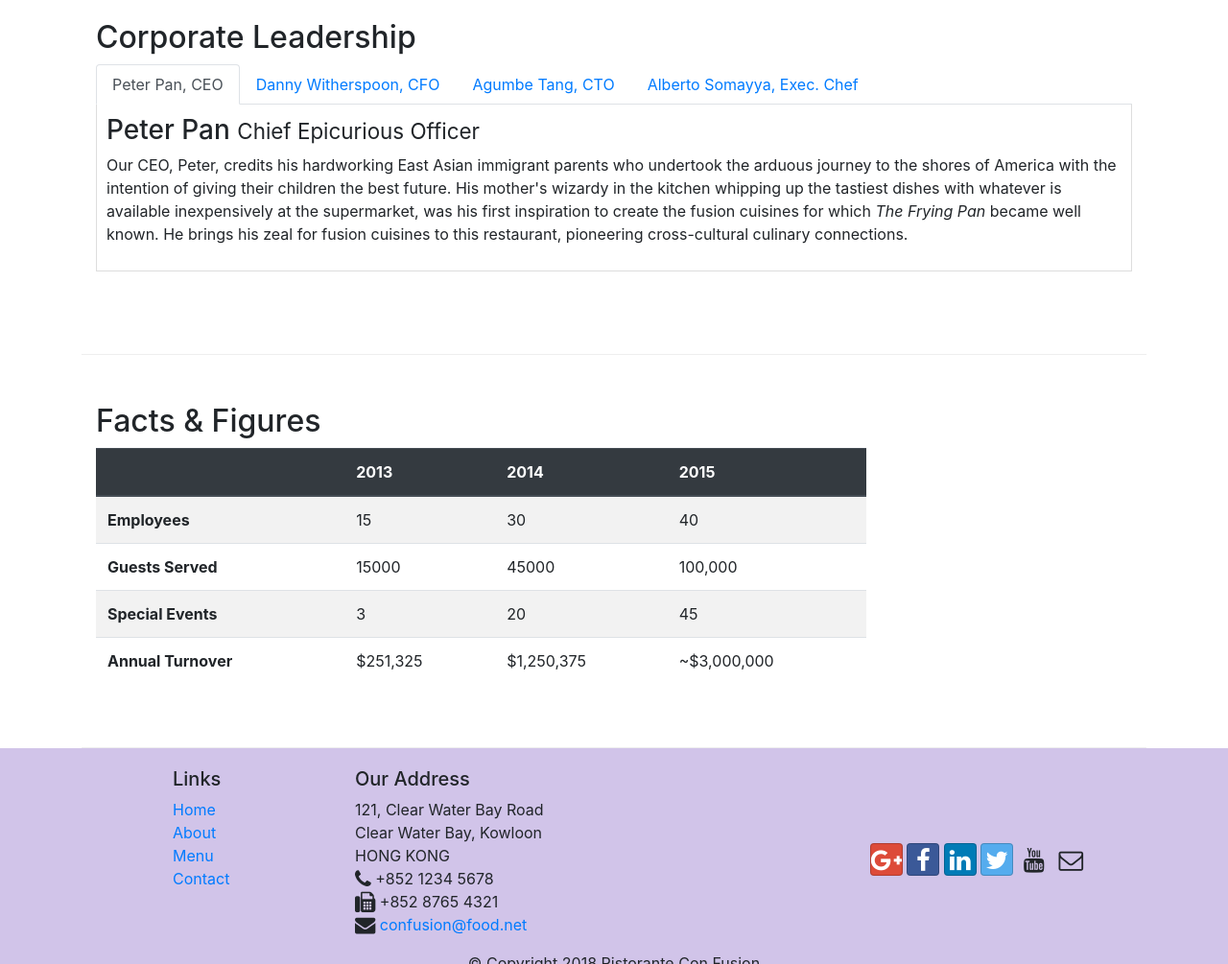
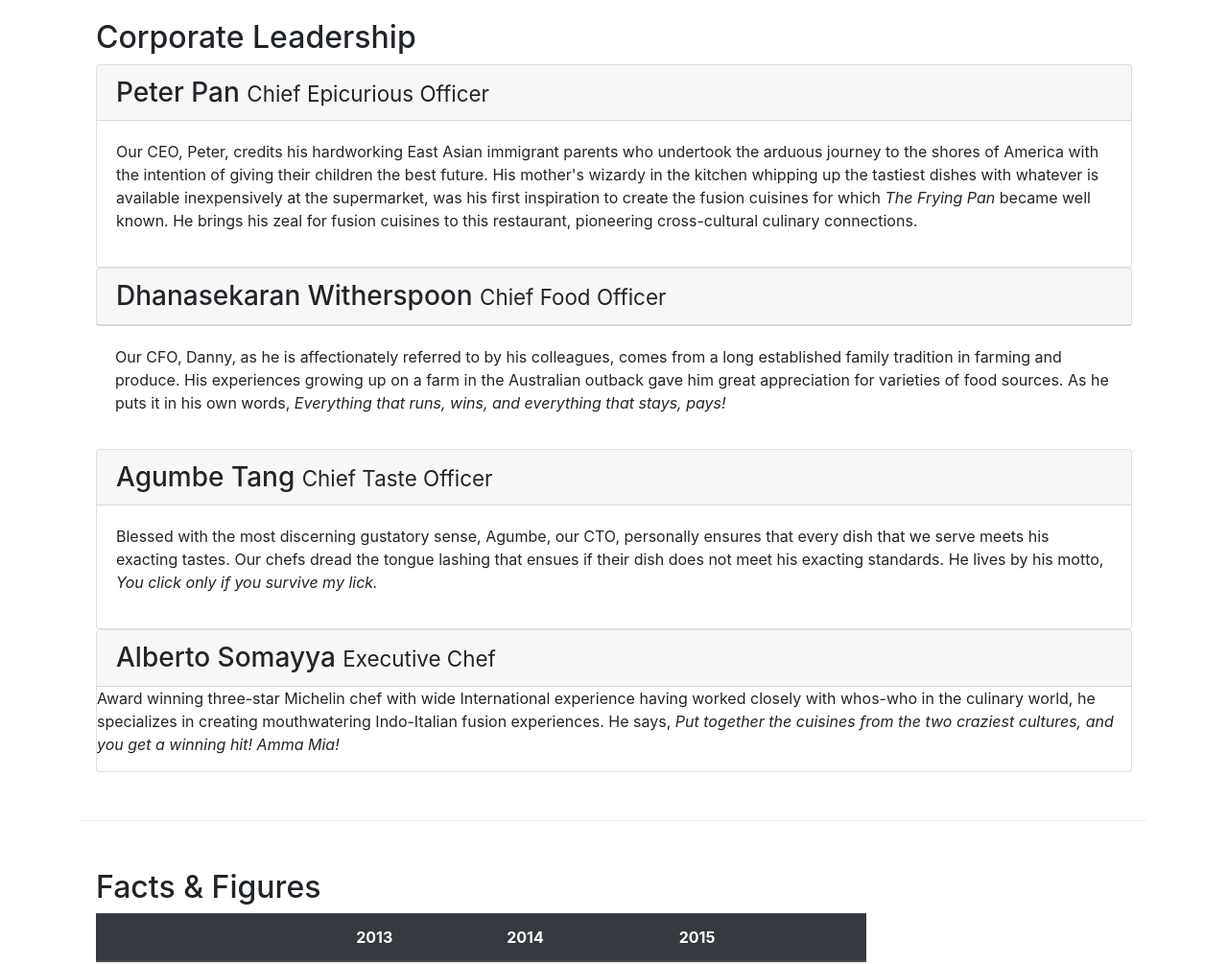
Before and after one commit to beg1shev/conFusion, a website: page aboutus.html in a window 1280 px wide. Shown: the part 1040-2045 px from the top of the page at 96% size. Drawn offline with nearby package versions, Linux system fonts and the light colour scheme.

Commit message:
Accordion

```diff
--- a/aboutus.html
+++ b/aboutus.html
@@ -99,40 +99,60 @@
             <div class="col-12">
                 <h2>Corporate Leadership</h2>
 
-                <ul class="nav nav-tabs">
-                    <li class="nav-item">
-                        <a class="nav-link active" href="#peter" role="tab" data-toggle="tab">Peter Pan, CEO</a>
-                    </li>
-                    <li class="nav-item">
-                        <a class="nav-link" href="#danny" role="tab" data-toggle="tab">Danny Witherspoon, CFO</a>
-                    </li>
-                    <li class="nav-item">
-                        <a class="nav-link" href="#agumbe" role="tab" data-toggle="tab">Agumbe Tang, CTO</a>
-                    </li>
-                    <li class="nav-item">
-                        <a class="nav-link" href="#alberto" role="tab" data-toggle="tab">Alberto Somayya, Exec. Chef</a>
-                    </li>
-                </ul>
-
-                <div class="tab-content">
-                    <div role="tabpanel" class="tab-pane fade show active" id="peter">
-                        <h3>Peter Pan <small>Chief Epicurious Officer</small></h3>
-                        <p class="d-none d-sm-block">Our CEO, Peter, credits his hardworking East Asian immigrant parents who undertook the arduous journey to the shores of America with the intention of giving their children the best future. His mother's wizardy in the kitchen whipping up the tastiest dishes with whatever is available inexpensively at the supermarket, was his first inspiration to create the fusion cuisines for which <em>The Frying Pan</em> became well known. He brings his zeal for fusion cuisines to this restaurant, pioneering cross-cultural culinary connections.</p>
+                <div id="accordion">
+                    <div class="card">
+                        <div class="card-header" role="tab" id="peterhead">
+                            <h3 class="mb-0">
+                                <a data-toggle="collapse" data-target="#peter">Peter Pan <small>Chief Epicurious Officer</small>
+                                </a>
+                            </h3>
+                        </div>
+                        <div role="tabpanel" class="collapse show" id="peter" data-parent="#accordion">
+                            <div class="card-body">
+                                <p class="d-none d-sm-block">Our CEO, Peter, credits his hardworking East Asian immigrant parents who undertook the arduous journey to the shores of America with the intention of giving their children the best future. His mother's wizardy in the kitchen whipping up the tastiest dishes with whatever is available inexpensively at the supermarket, was his first inspiration to create the fusion cuisines for which <em>The Frying Pan</em> became well known. He brings his zeal for fusion cuisines to this restaurant, pioneering cross-cultural culinary connections.</p>
+                            </div>
+                        </div>
                     </div>
 
-                    <div role="tabpanel" class="tab-pane fade show" id="danny">
-                        <h3>Dhanasekaran Witherspoon <small>Chief Food Officer</small></h3>
-                        <p class="d-none d-sm-block">Our CFO, Danny, as he is affectionately referred to by his colleagues, comes from a long established family tradition in farming and produce. His experiences growing up on a farm in the Australian outback gave him great appreciation for varieties of food sources. As he puts it in his own words, <em>Everything that runs, wins, and everything that stays, pays!</em></p>
+                    <div class="card">
+                        <div class="card-header" role="tab" id="dannyhead">
+                            <h3 class="mb-0">
+                                <a data-toggle="collapse" data-target="#danny">Dhanasekaran Witherspoon <small>Chief Food Officer</small>
+                                </a>
+                            </h3>
+                        </div>
+                    </div>
+                    <div role="tabpanel" class="collapse show" id="danny" data-parent="#accordion">
+                        <div class="card-body">
+                            <p class="d-none d-sm-block">Our CFO, Danny, as he is affectionately referred to by his colleagues, comes from a long established family tradition in farming and produce. His experiences growing up on a farm in the Australian outback gave him great appreciation for varieties of food sources. As he puts it in his own words, <em>Everything that runs, wins, and everything that stays, pays!</em></p>
+                        </div>
                     </div>
 
-                    <div role="tabpanel" class="tab-pane fade show" id="agumbe">
-                        <h3>Agumbe Tang <small>Chief Taste Officer</small></h3>
-                        <p class="d-none d-sm-block">Blessed with the most discerning gustatory sense, Agumbe, our CTO, personally ensures that every dish that we serve meets his exacting tastes. Our chefs dread the tongue lashing that ensues if their dish does not meet his exacting standards. He lives by his motto, <em>You click only if you survive my lick.</em></p>
+                    <div class="card">
+                        <div class="card-header" role="tab" id="agumbehead">
+                            <h3 class="mb-0">
+                                <a data-toggle="collapse" data-target="#agumbe">Agumbe Tang <small>Chief Taste Officer</small>
+                                </a>
+                            </h3>
+                        </div>
+
+                        <div role="tabpanel" class="collapse show" id="agumbe" data-parent="#accordion">
+                            <div class="card-body">
+                                <p class="d-none d-sm-block">Blessed with the most discerning gustatory sense, Agumbe, our CTO, personally ensures that every dish that we serve meets his exacting tastes. Our chefs dread the tongue lashing that ensues if their dish does not meet his exacting standards. He lives by his motto, <em>You click only if you survive my lick.</em></p>
+                            </div>
+                        </div>
                     </div>
 
-                    <div role="tabpanel" class="tab-pane fade show" id="alberto">
-                        <h3>Alberto Somayya <small>Executive Chef</small></h3>
-                        <p class="d-none d-sm-block">Award winning three-star Michelin chef with wide International experience having worked closely with whos-who in the culinary world, he specializes in creating mouthwatering Indo-Italian fusion experiences. He says, <em>Put together the cuisines from the two craziest cultures, and you get a winning hit! Amma Mia!</em></p>
+                    <div class="card">
+                        <div class="card-header" role="tab" id="albertohead">
+                            <h3 class="mb-0">
+                                <a data-toggle="collapse" data-target="#alberto">Alberto Somayya <small>Executive Chef</small>
+                                </a>
+                            </h3>
+                        </div>
+                        <div role="tabpanel" class="collapse show" id="alberto" data-parent="#accordion">
+                            <p class="d-none d-sm-block">Award winning three-star Michelin chef with wide International experience having worked closely with whos-who in the culinary world, he specializes in creating mouthwatering Indo-Italian fusion experiences. He says, <em>Put together the cuisines from the two craziest cultures, and you get a winning hit! Amma Mia!</em></p>
+                        </div>
                     </div>
                 </div>
             </div>
```
Also changed, not shown: index.html (+2 -2 lines).
